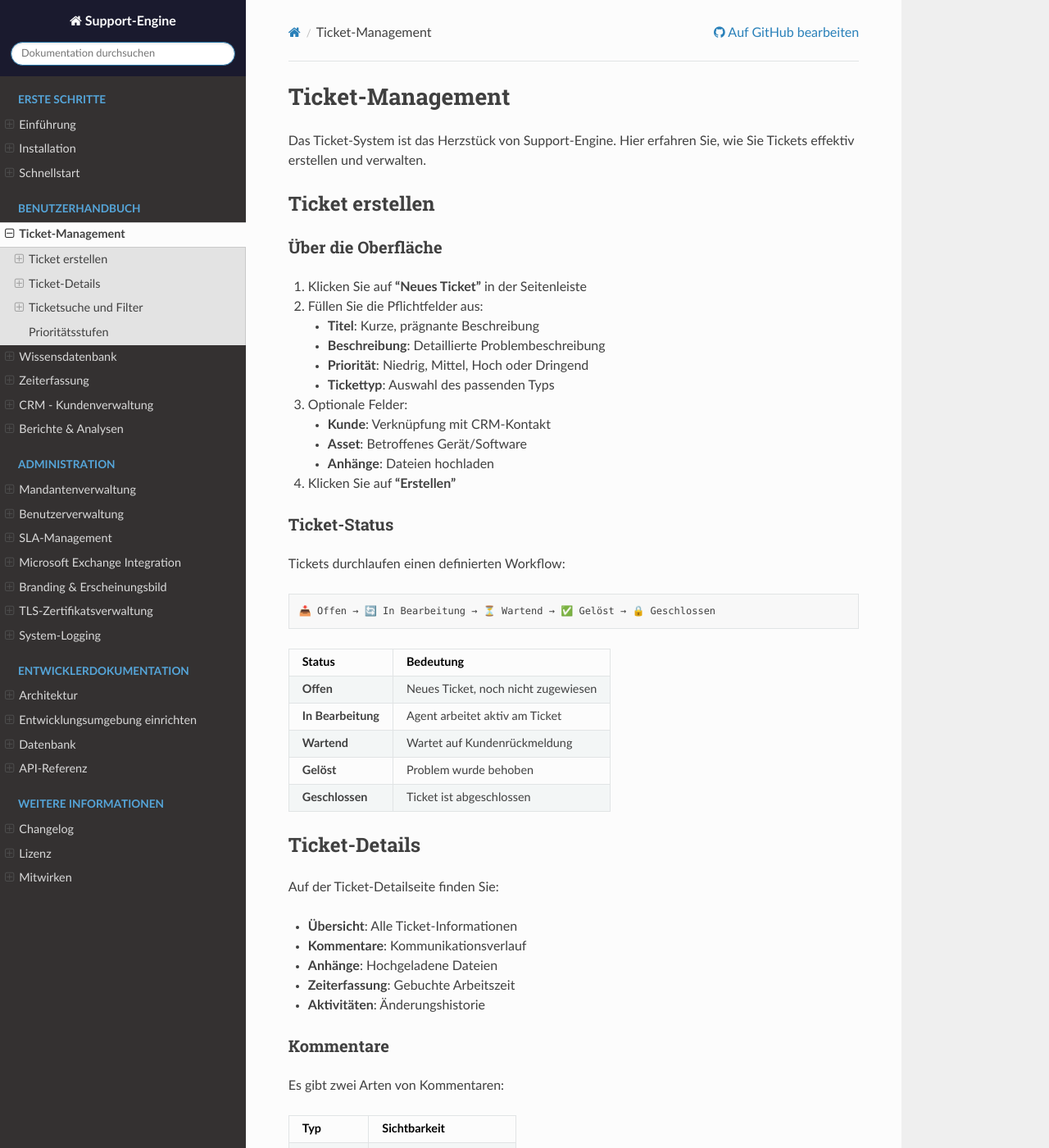
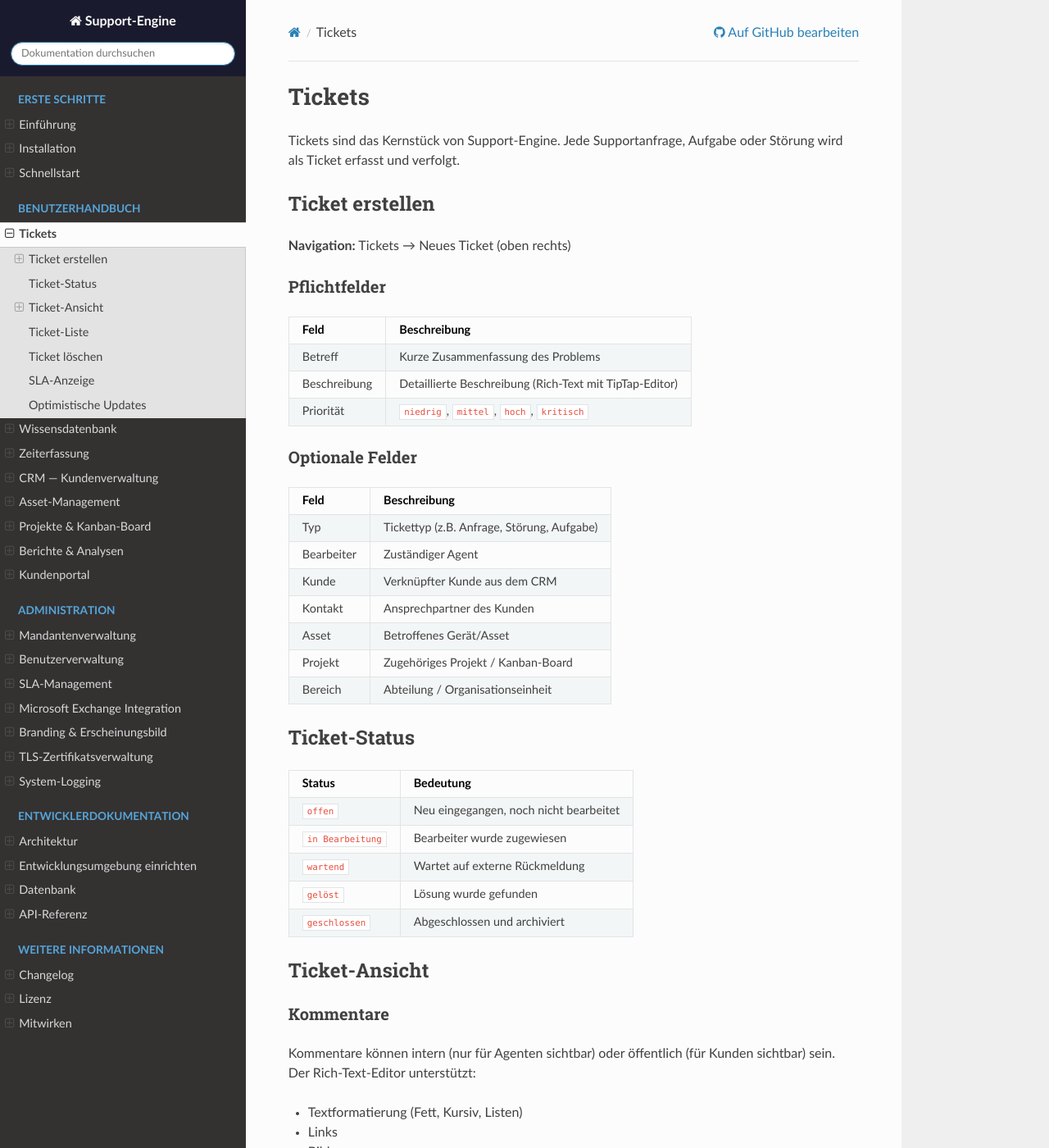
Before and after one commit to northbyte-io/Support-Engine, a Sphinx documentation site: the page built from docs/benutzer/tickets.md, in a window 1280 px wide and 1400 px high. Shown: the whole window at 82% size. Built offline with Sphinx 7.4.7 and the Read the Docs theme 3.1.0, drawn with Linux system fonts in a browser that asks for light colours; pages that are not in the unit, such as notebooks, are missing from menus; some of the changed text lies outside the part shown.

Commit message:
docs: rewrite user documentation and add assets, projects, portal guides
- tickets.md: ticket creation, status workflow, comments, attachments, SLA display
- wissensdatenbank.md: categories, article creation, versioning, ticket linking
- zeiterfassung.md: timer usage, manual entries, overview filters, reports
- crm.md: organizations/customers/contacts structure, activity log, locations
- assets.md: new file — asset lifecycle, categories, licenses, contracts, change log
- projekte.md: new file — kanban board, columns, drag-and-drop, project members
- portal.md: new file — customer portal scope, access model, notification behavior

Co-Authored-By: Claude Sonnet 4.6 <noreply@anthropic.com>

````diff
--- a/docs/benutzer/tickets.md
+++ b/docs/benutzer/tickets.md
@@ -1,83 +1,93 @@
-# Ticket-Management
+# Tickets
 
-Das Ticket-System ist das Herzstück von Support-Engine. Hier erfahren Sie, wie Sie Tickets effektiv erstellen und verwalten.
+Tickets sind das Kernstück von Support-Engine. Jede Supportanfrage, Aufgabe oder Störung wird als Ticket erfasst und verfolgt.
 
 ## Ticket erstellen
 
-### Über die Oberfläche
+**Navigation:** Tickets → Neues Ticket (oben rechts)
 
-1. Klicken Sie auf **"Neues Ticket"** in der Seitenleiste
-2. Füllen Sie die Pflichtfelder aus:
-   - **Titel**: Kurze, prägnante Beschreibung
-   - **Beschreibung**: Detaillierte Problembeschreibung
-   - **Priorität**: Niedrig, Mittel, Hoch oder Dringend
-   - **Tickettyp**: Auswahl des passenden Typs
+### Pflichtfelder
 
-3. Optionale Felder:
-   - **Kunde**: Verknüpfung mit CRM-Kontakt
-   - **Asset**: Betroffenes Gerät/Software
-   - **Anhänge**: Dateien hochladen
+| Feld | Beschreibung |
+|------|-------------|
+| Betreff | Kurze Zusammenfassung des Problems |
+| Beschreibung | Detaillierte Beschreibung (Rich-Text mit TipTap-Editor) |
+| Priorität | `niedrig`, `mittel`, `hoch`, `kritisch` |
 
-4. Klicken Sie auf **"Erstellen"**
+### Optionale Felder
 
-### Ticket-Status
+| Feld | Beschreibung |
+|------|-------------|
+| Typ | Tickettyp (z.B. Anfrage, Störung, Aufgabe) |
+| Bearbeiter | Zuständiger Agent |
+| Kunde | Verknüpfter Kunde aus dem CRM |
+| Kontakt | Ansprechpartner des Kunden |
+| Asset | Betroffenes Gerät/Asset |
+| Projekt | Zugehöriges Projekt / Kanban-Board |
+| Bereich | Abteilung / Organisationseinheit |
 
-Tickets durchlaufen einen definierten Workflow:
-
-```
-📥 Offen → 🔄 In Bearbeitung → ⏳ Wartend → ✅ Gelöst → 🔒 Geschlossen
-```
+## Ticket-Status
 
 | Status | Bedeutung |
-|--------|-----------|
-| **Offen** | Neues Ticket, noch nicht zugewiesen |
-| **In Bearbeitung** | Agent arbeitet aktiv am Ticket |
-| **Wartend** | Wartet auf Kundenrückmeldung |
-| **Gelöst** | Problem wurde behoben |
-| **Geschlossen** | Ticket ist abgeschlossen |
+|--------|----------|
+| `offen` | Neu eingegangen, noch nicht bearbeitet |
+| `in Bearbeitung` | Bearbeiter wurde zugewiesen |
+| `wartend` | Wartet auf externe Rückmeldung |
+| `gelöst` | Lösung wurde gefunden |
+| `geschlossen` | Abgeschlossen und archiviert |
 
-## Ticket-Details
-
-Auf der Ticket-Detailseite finden Sie:
-
-- **Übersicht**: Alle Ticket-Informationen
-- **Kommentare**: Kommunikationsverlauf
-- **Anhänge**: Hochgeladene Dateien
-- **Zeiterfassung**: Gebuchte Arbeitszeit
-- **Aktivitäten**: Änderungshistorie
+## Ticket-Ansicht
 
 ### Kommentare
 
-Es gibt zwei Arten von Kommentaren:
+Kommentare können intern (nur für Agenten sichtbar) oder öffentlich (für Kunden sichtbar) sein. Der Rich-Text-Editor unterstützt:
 
-| Typ | Sichtbarkeit |
-|-----|--------------|
-| **Öffentlich** | Für Kunden sichtbar |
-| **Intern** | Nur für Agents sichtbar |
+- Textformatierung (Fett, Kursiv, Listen)
+- Links
+- Bilder
+- @-Erwähnungen anderer Agenten
 
-## Ticketsuche und Filter
+Erwähnte Benutzer erhalten eine Benachrichtigung.
 
-### Schnellsuche
+### Anhänge
 
-Nutzen Sie die Suchleiste für:
-- Ticketnummer (z.B. "TKT-12345")
-- Schlüsselwörter im Titel
-- Kundennamen
+Dateien können per Drag-and-Drop oder über den Dateiauswahl-Dialog hochgeladen werden. Alle gängigen Dateiformate werden unterstützt.
 
-### Filter
+### Zeiterfassung
 
-Filtern Sie Tickets nach:
-- Status
-- Priorität
-- Zugewiesener Agent
-- Ersteller
-- Zeitraum
+Direkt im Ticket kann Zeit erfasst werden:
 
-## Prioritätsstufen
+- **Timer starten**: Automatische Zeitmessung
+- **Manueller Eintrag**: Zeit direkt eingeben
+- Alle Einträge erscheinen in der Zeiterfassungs-Übersicht
 
-| Priorität | SLA-Reaktionszeit | Beschreibung |
-|-----------|-------------------|--------------|
-| **Niedrig** | 24 Stunden | Geringe Auswirkung |
-| **Mittel** | 8 Stunden | Normale Anfragen |
-| **Hoch** | 4 Stunden | Wichtige Probleme |
-| **Dringend** | 1 Stunde | Kritische Ausfälle |
+## Ticket-Liste
+
+**Navigation:** Tickets
+
+Die Ticketliste bietet umfangreiche Filter- und Sortiermöglichkeiten:
+
+| Filter | Optionen |
+|--------|---------|
+| Status | Alle, offen, in Bearbeitung, wartend, gelöst, geschlossen |
+| Priorität | Alle, kritisch, hoch, mittel, niedrig |
+| Bearbeiter | Alle, nicht zugewiesen, bestimmter Agent |
+| Kunde | Nach Kunde filtern |
+| Projekt | Nach Projekt filtern |
+| Suche | Volltext in Betreff und Beschreibung |
+
+## Ticket löschen
+
+Tickets werden standardmäßig **soft-gelöscht** (DSGVO-konform): Sie bleiben in der Datenbank, sind aber nicht mehr sichtbar. Nur Admins können einen Hard-Delete durchführen.
+
+## SLA-Anzeige
+
+Wenn eine SLA-Definition für die Ticket-Priorität konfiguriert ist, zeigt das Ticket:
+
+- Verbleibende Zeit bis zur Reaktionsfrist
+- Verbleibende Zeit bis zur Lösungsfrist
+- Farblicher Status: grün (OK), gelb (Warnung), rot (überschritten)
+
+## Optimistische Updates
+
+Status- und Prioritätsänderungen werden optimistisch aktualisiert: Die Oberfläche reagiert sofort, ohne auf die Server-Bestätigung zu warten. Bei einem Fehler wird die vorherige Ansicht wiederhergestellt.
````
Also changed, not shown: docs/benutzer/assets.md (added, +82 -0 lines), docs/benutzer/crm.md (+65 -55 lines), docs/benutzer/portal.md (added, +72 -0 lines), docs/benutzer/projekte.md (added, +79 -0 lines), docs/benutzer/wissensdatenbank.md (+38 -37 lines), docs/benutzer/zeiterfassung.md (+40 -44 lines).
